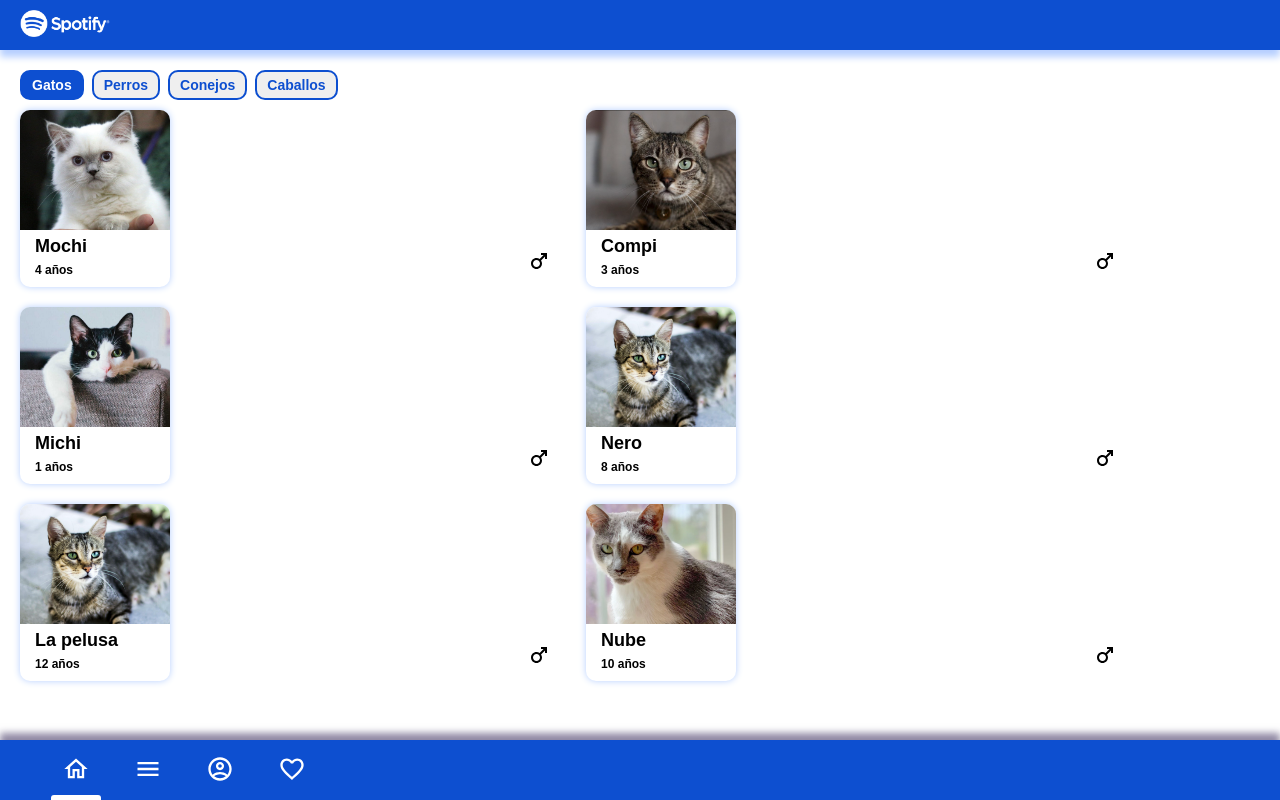
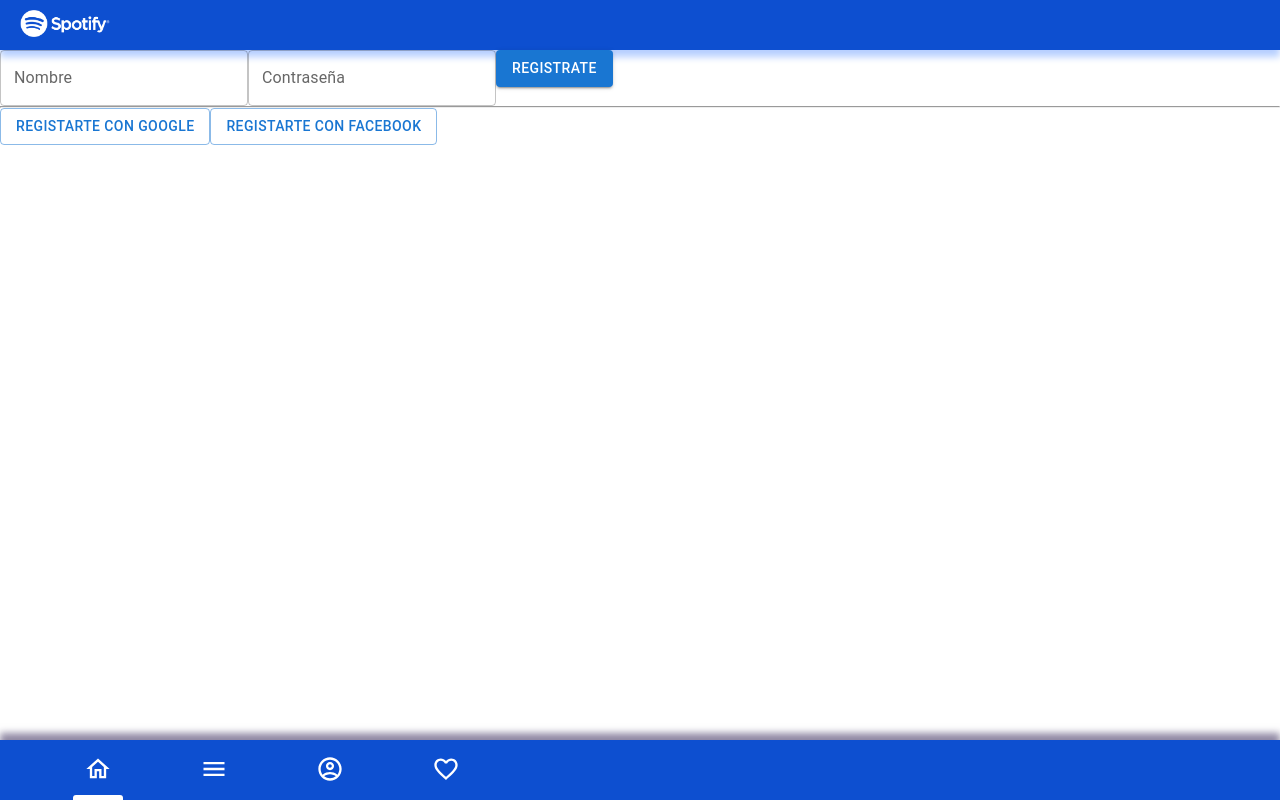
Before and after one commit to CalciferVega/pethunter, a React (Create React App) app: page /registro in a window 1280 px wide. Built offline with nearby package versions, Linux system fonts and the light colour scheme.

Commit message:
Router added

```diff
--- a/package.json
+++ b/package.json
@@ -3,14 +3,19 @@
   "version": "0.1.0",
   "private": true,
   "dependencies": {
+    "@emotion/react": "^11.9.0",
+    "@emotion/styled": "^11.8.1",
     "@material-ui/core": "^4.12.3",
     "@material-ui/icons": "^4.11.2",
+    "@mui/icons-material": "^5.6.2",
+    "@mui/material": "^5.6.3",
     "@testing-library/jest-dom": "^5.16.2",
     "@testing-library/react": "^12.1.4",
     "@testing-library/user-event": "^13.5.0",
     "firebase": "^9.6.11",
     "react": "^17.0.2",
     "react-dom": "^17.0.2",
+    "react-router-dom": "^6.3.0",
     "react-scripts": "5.0.0",
     "web-vitals": "^2.1.4"
   },
--- a/src/App.js
+++ b/src/App.js
@@ -1,24 +1,46 @@
 import logo from './logo.svg';
 import './App.css';
+import { BrowserRouter, Link, Route, Routes } from 'react-router-dom';
+import Header from './header';
+import Home from './components/home'
+import SignUpPage from './components/signup'
+import { app } from "./firebaseConfig"
+import { getAuth, createUserWithEmailAndPassword } from "firebase/auth";
 
 function App() {
   return (
-    <div className="App">
-      <header className="App-header">
-        <img src={logo} className="App-logo" alt="logo" />
-        <p>
-          Edit <code>src/App.js</code> and save to reload.
-        </p>
-        <a
-          className="App-link"
-          href="https://reactjs.org"
-          target="_blank"
-          rel="noopener noreferrer"
-        >
-          Learn React
-        </a>
-      </header>
-    </div>
+    <BrowserRouter>
+      <Header></Header>
+
+        <Routes>
+          <Route exact path='registro' element={ <SignUpPage />} />
+          <Route exact path="/" element={<Home/>}  />
+        </Routes>
+
+      <nav>
+        <Link to="/">
+          <a href='#' className='barOption active'>
+            <img src="/assets/home.svg" />
+          </a>
+        </Link>
+        <Link to="/menu">
+          <a href='#' className='barOption'>
+            <img src="/assets/menu.svg" />
+          </a>
+        </Link>
+        <Link to="/registro">
+          <a href='#' className='barOption'>
+            <img src="/assets/profile.svg" />
+          </a>
+        </Link>
+        <Link to="/favorite">
+          <a href='#' className='barOption'>
+            <img src="/assets/favorite.svg" />
+          </a>
+        </Link>
+      </nav>
+    </BrowserRouter>
+
   );
 }
 
--- /dev/null
+++ b/src/components/home.js
@@ -0,0 +1,23 @@
+import React from 'react';
+import AnimalCard from '../articles';
+import {pets} from '../dataSet';
+
+function Home(){
+    return (
+        <div>
+            <section className='animalFilter'>
+                <button className='active' dataPet="cat">Gatos</button>
+                <button dataPet="dog">Perros</button>
+                <button dataPet="rabbit">Conejos</button>
+                <button dataPet="horse">Caballos</button>
+            </section>
+            <section className='petsBoard'>
+                {pets.map((pet) => {
+                return <AnimalCard key={pet.id} {...pet}></AnimalCard>
+                })}
+            </section>
+      </div>
+    )
+  }
+
+  export default Home;
--- /dev/null
+++ b/src/components/login.js
@@ -0,0 +1,2 @@
+import React from 'react';
+import Button from '@mui/material/Button';
--- /dev/null
+++ b/src/components/signup.js
@@ -0,0 +1,21 @@
+import React from 'react';
+import TextField from '@mui/material/TextField';
+import Button from '@mui/material/Button';
+
+const SignUpPage =({}) =>{
+    return (
+        <section>
+            <form className='formulary'>
+                <TextField id="email" label="Nombre" variant="outlined" />
+                <TextField id="outlined-password-input" label="Contraseña" type="password" autoComplete="current-password" />
+                <Button variant="contained">Registrate</Button>
+                <hr/>
+                <Button variant="outlined">Registarte con Google</Button>
+                <Button variant="outlined">Registarte con Facebook</Button>
+            </form>
+
+        </section>
+    )
+}
+
+export default SignUpPage;
--- /dev/null
+++ b/src/firebaseConfig.js
@@ -0,0 +1,21 @@
+// Import the functions you need from the SDKs you need
+import { initializeApp } from "firebase/app";
+import { getAnalytics } from "firebase/analytics";
+// TODO: Add SDKs for Firebase products that you want to use
+// https://firebase.google.com/docs/web/setup#available-libraries
+
+// Your web app's Firebase configuration
+// For Firebase JS SDK v7.20.0 and later, measurementId is optional
+const firebaseConfig = {
+  apiKey: "AIzaSyDKL5kKvEKTs4d3JYa46xUSkP6GMbunPHo",
+  authDomain: "mochimochi-4865b.firebaseapp.com",
+  projectId: "mochimochi-4865b",
+  storageBucket: "mochimochi-4865b.appspot.com",
+  messagingSenderId: "289967999639",
+  appId: "1:289967999639:web:2a032d6ddfc1f0822e77d2",
+  measurementId: "G-58BZSR56HE"
+};
+
+// Initialize Firebase
+export const app = initializeApp(firebaseConfig);
+export const analytics = getAnalytics(app);
--- a/src/index.js
+++ b/src/index.js
@@ -1,135 +1,19 @@
 import React from 'react';
 import ReactDOM from 'react-dom';
 import './index.css';
+import App from './App'
 import reportWebVitals from './reportWebVitals';
-import {pets} from './dataSet';
-import AnimalCard from './articles';
-import Header from './header';
+
+//import Header from './header';
+//import { getAuth, createUserWithEmailAndPassword } from "firebase/auth";
+//import SignUpPage from "./components/signup"
 
 ReactDOM.render(
   <React.StrictMode>
-    <Header />
-    <TypeAnimal />
-    <BoardPet></BoardPet>
-    <Navbar />
+    <App />
   </React.StrictMode>,
   document.getElementById('root')
 );
-
-function BoardPet(){
-  return (
-    <section className='petsBoard'>
-      {pets.map((pet) => {
-        return <AnimalCard key={pet.id} {...pet}></AnimalCard>
-      })}
-    </section>
-  )
-}
-function Board(){
-return (
-  <div className='carrusel'>
-    <figure>
-      <img src='/img/carrusel-1.png'></img>
-    </figure>
-    <figure>
-      <img src='/img/carrusel-2.png'></img>
-    </figure>
-    <figure>
-      <img src='/img/carrusel-3.png'></img>
-    </figure>
-    <section className='steps'>
-      <span className='carrusel-step'></span>
-      <span className='carrusel-step'></span>
-      <span className='carrusel-step'></span>
-    </section>
-  </div>
-)
-}
-
-function TypeAnimal(){
-  return (
-    <section className='animalFilter'>
-      <button className='active' dataPet="cat">Gatos</button>
-      <button dataPet="dog">Perros</button>
-      <button dataPet="rabbit">Conejos</button>
-      <button dataPet="horse">Caballos</button>
-    </section>
-  )
-}
-
-function Navbar(){
-  return (
-    <nav>
-      <a href='#' className='barOption active'>
-        <img src="/assets/home.svg" />
-      </a>
-      <a href='#' className='barOption'>
-        <img src="/assets/menu.svg" />
-      </a>
-      <a href='#' className='barOption'>
-        <img src="/assets/profile.svg" />
-      </a>
-      <a href='#' className='barOption'>
-        <img src="/assets/favorite.svg" />
-      </a>
-    </nav>
-  )
-}
-
-function Petpost(){
-  return(
-    <div className='petPost'>
-      <figure>
-        <img className='petPhoto'/>
-      </figure>
-      <div className='wishlistBtn'>
-        <img src=""/>
-      </div>
-      <section className='aboutPet'>
-        <h2>Petname</h2>
-        <h3>Petdata <i className='petGender'></i></h3>
-        <h4 className='title'>Sobre mi</h4>
-        <p>Petprofiles</p>
-      </section>
-    </div>
-  )
-}
-
-function ButtonSend(){
- return (
- <button className='primary'>
-    <i className='material-icons'></i>
-    Enviar mensaje
-  </button>
-  )
-}
-
-function ButtonAdopt(){
-  return(
-  <button className='primary'>
-    <i className='material-icons'></i>
-    Solicitar adopción
-  </button>
-  )
-}
-
-function PersonalData(){
-  return (
-    <div className='infoPersonal card'>
-      <h4 className='titlePersonal'>
-        Datos de cuidador
-      </h4>
-      <div className='holder'>
-        <div className='col-6'>
-
-        </div>
-        <div className='col-6'>
-
-        </div>
-      </div>
-    </div>
-  )
-}
 // If you want to start measuring performance in your app, pass a function
 // to log results (for example: reportWebVitals(console.log))
 // or send to an analytics endpoint. Learn more: https://bit.ly/CRA-vitals
```
Also changed, not shown: src/components/atoms/button.js (added, +9 -0 lines), src/components/atoms/input.js (added, +12 -0 lines), src/components/atoms/select.js (added, +19 -0 lines), src/components/navbar.js (added, +21 -0 lines), src/components/petPost.js (added, +20 -0 lines), 1 other file (tests, documents, lock files or other folders).
